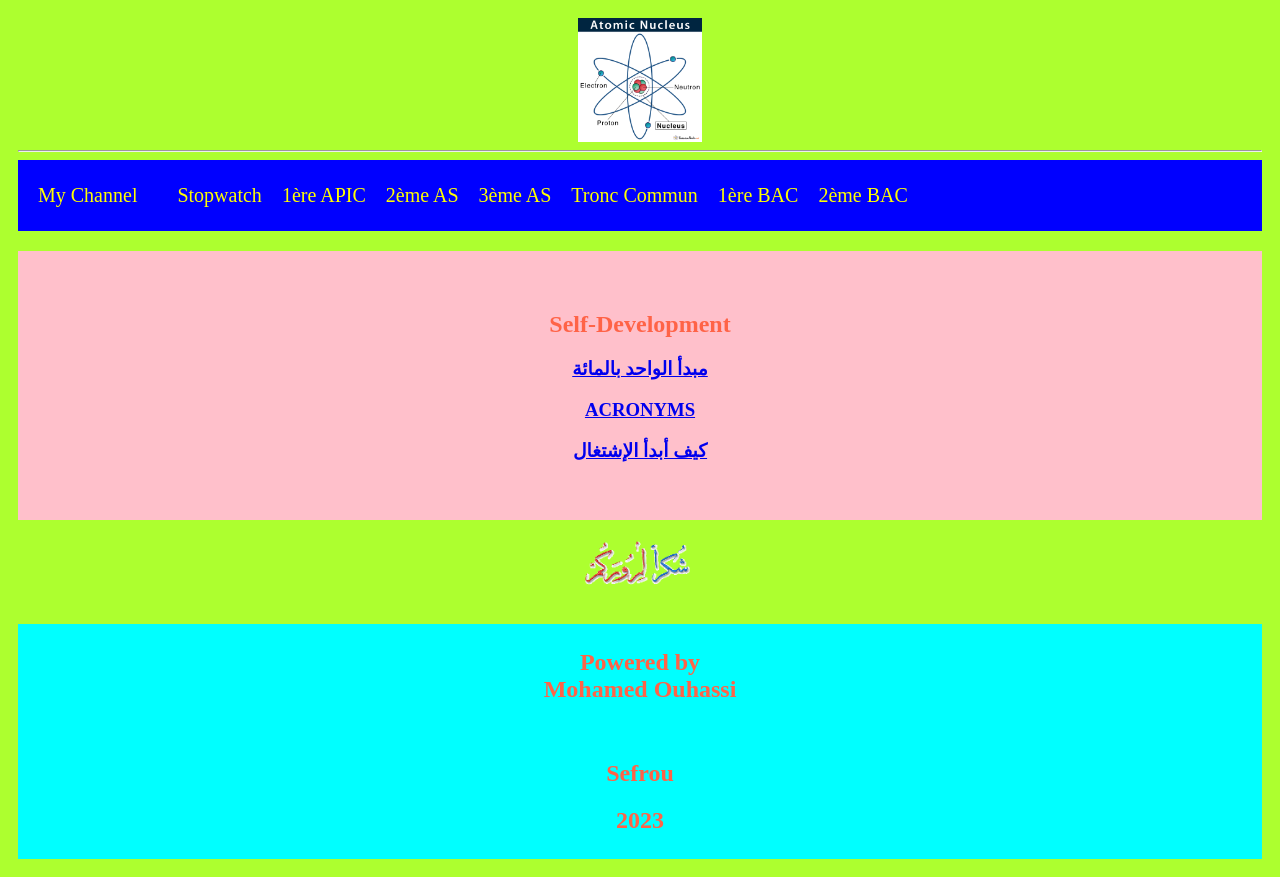
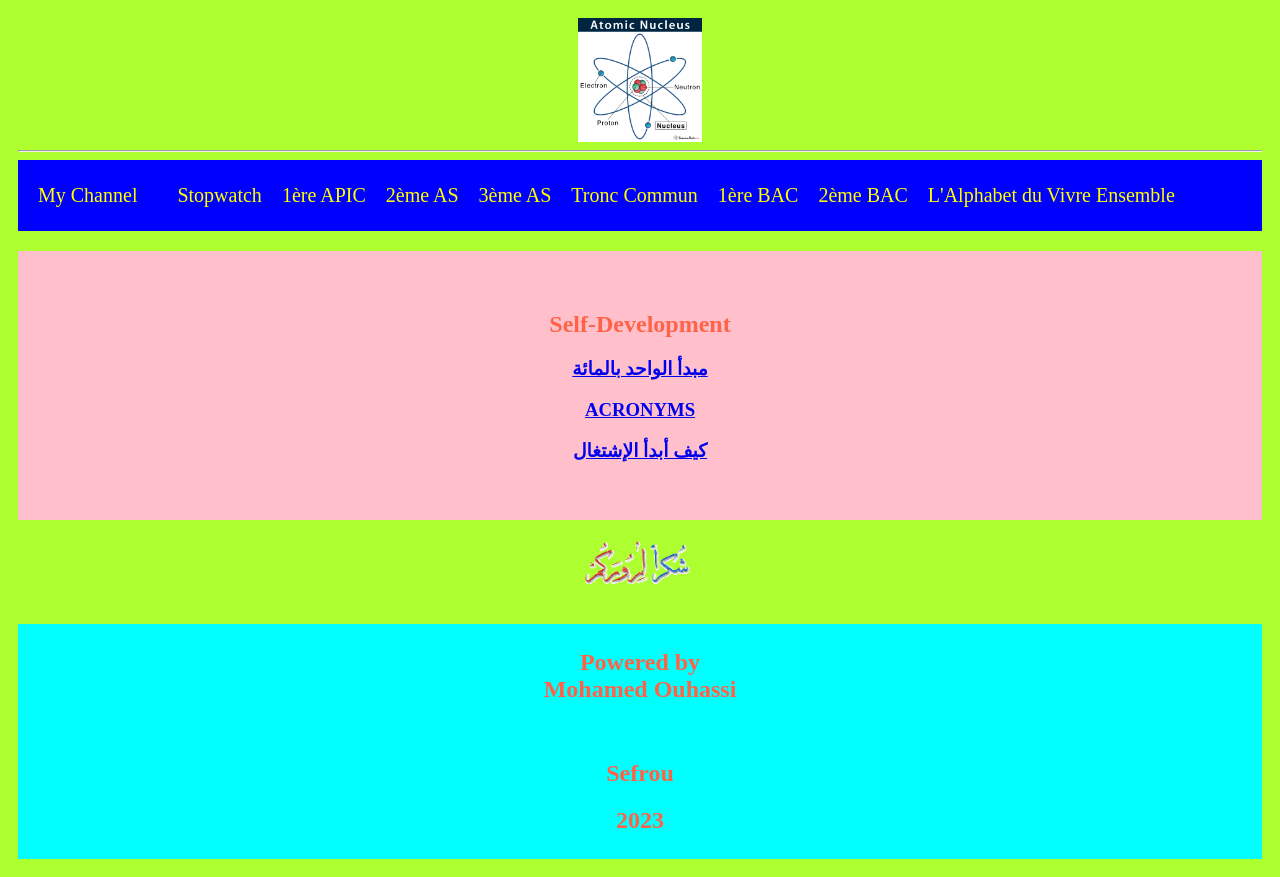
Before and after one commit to tilmirath24/dictee, a plain HTML site: page index.html in a window 1280 px wide. Drawn offline with Linux system fonts and the light colour scheme.

Commit message:
Update index.html

```diff
--- a/index.html
+++ b/index.html
@@ -60,6 +60,7 @@
     <a href="TroncCommun.html">Tronc Commun</a>
     <a href="premiereBAC.html">1ère BAC</a>
     <a href="deuxiemeBAC.html">2ème BAC</a>
+    <a href="alphabet.html">L'Alphabet du Vivre Ensemble</a>
 
 
 
```
